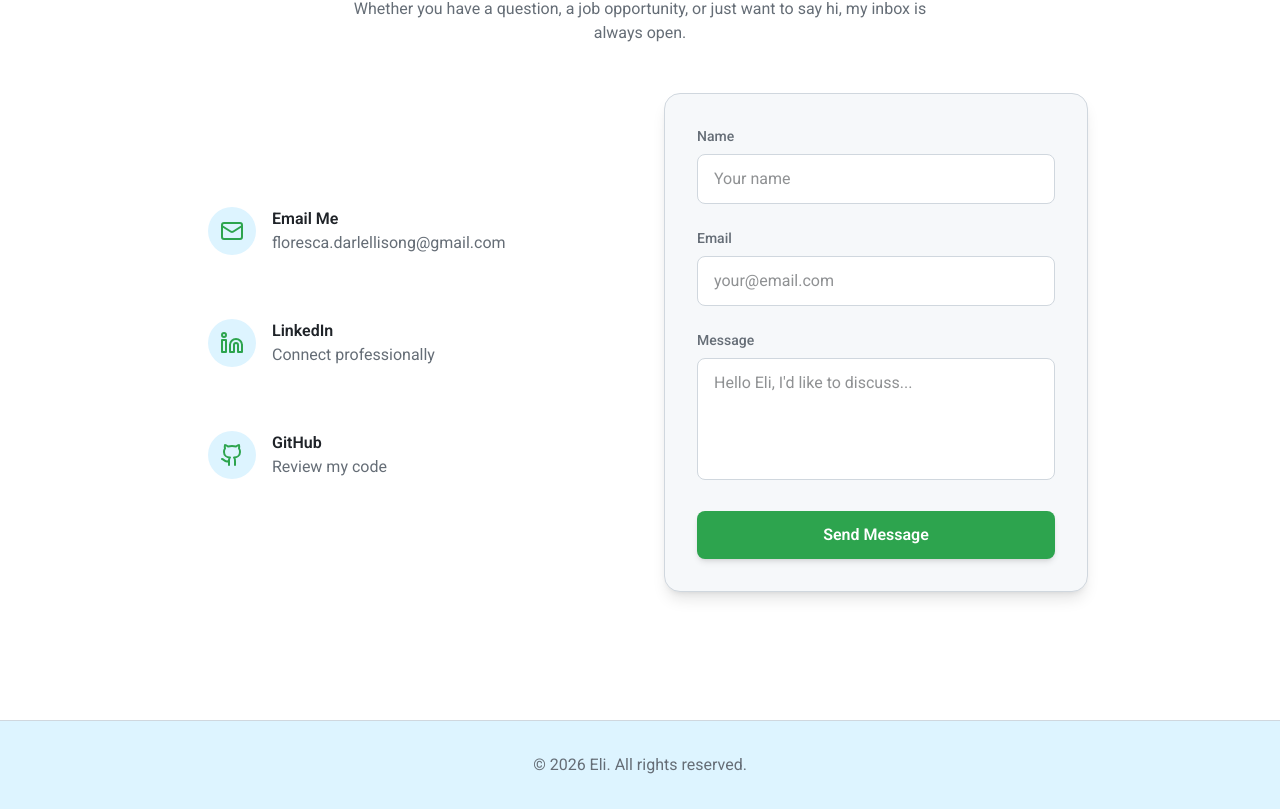
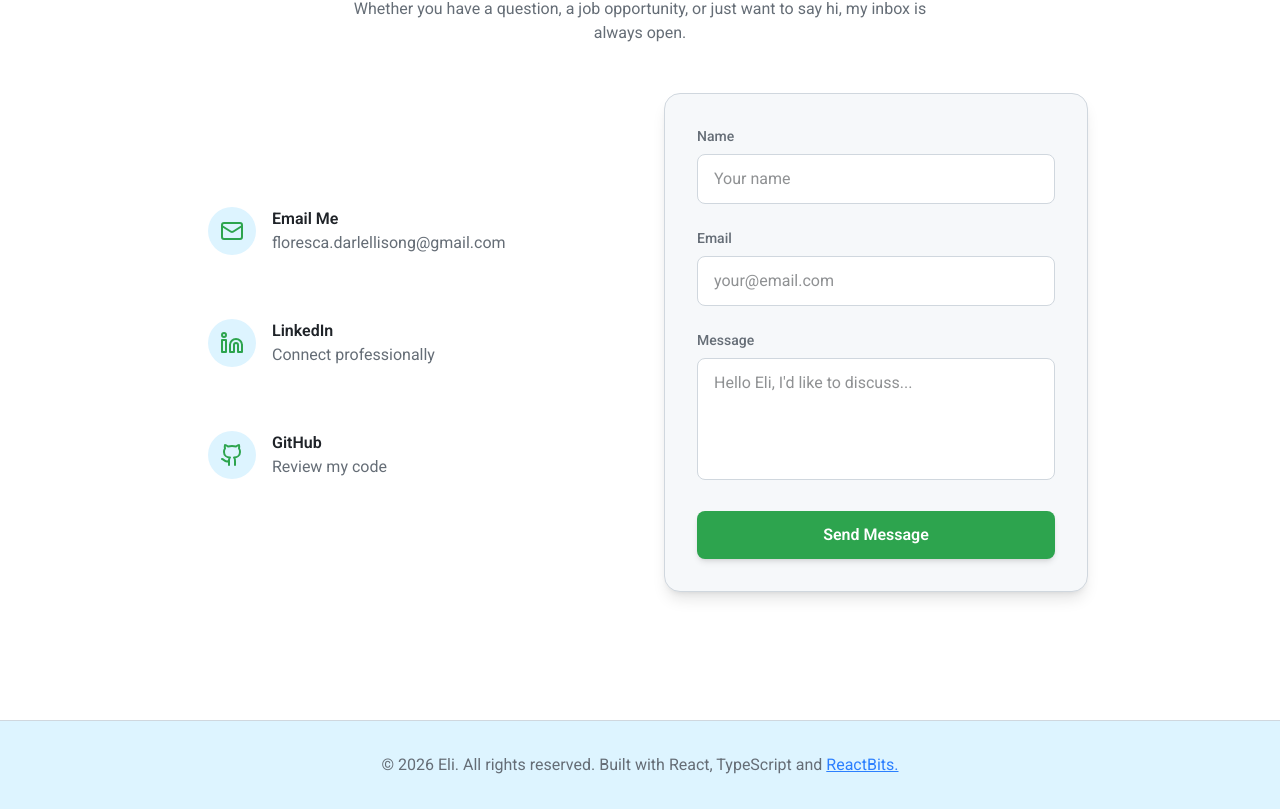
Before and after one commit to elli1216/eli, a React (Vite) app: page / in a window 1280 px wide. Shown: the part 4991-5800 px from the top of the page. Built offline with nearby package versions, Linux system fonts and the light colour scheme.

Commit message:
feat: Update Footer component to include technology attribution and link to ReactBits

```diff
--- a/components/Footer.tsx
+++ b/components/Footer.tsx
@@ -4,7 +4,9 @@ export const Footer: React.FC = () => {
   return (
     <footer className="py-8 bg-accent border-t text-center">
       <p className="text-muted-foreground">
-        © {new Date().getFullYear()} Eli. All rights reserved.
+        © {new Date().getFullYear()} Eli. All rights reserved. Built with React, TypeScript and
+        {" "}
+        <a href="https://www.reactbits.dev/" target='blank' className='text-blue-500 underline'>ReactBits.</a>
       </p>
     </footer>
   );
```
